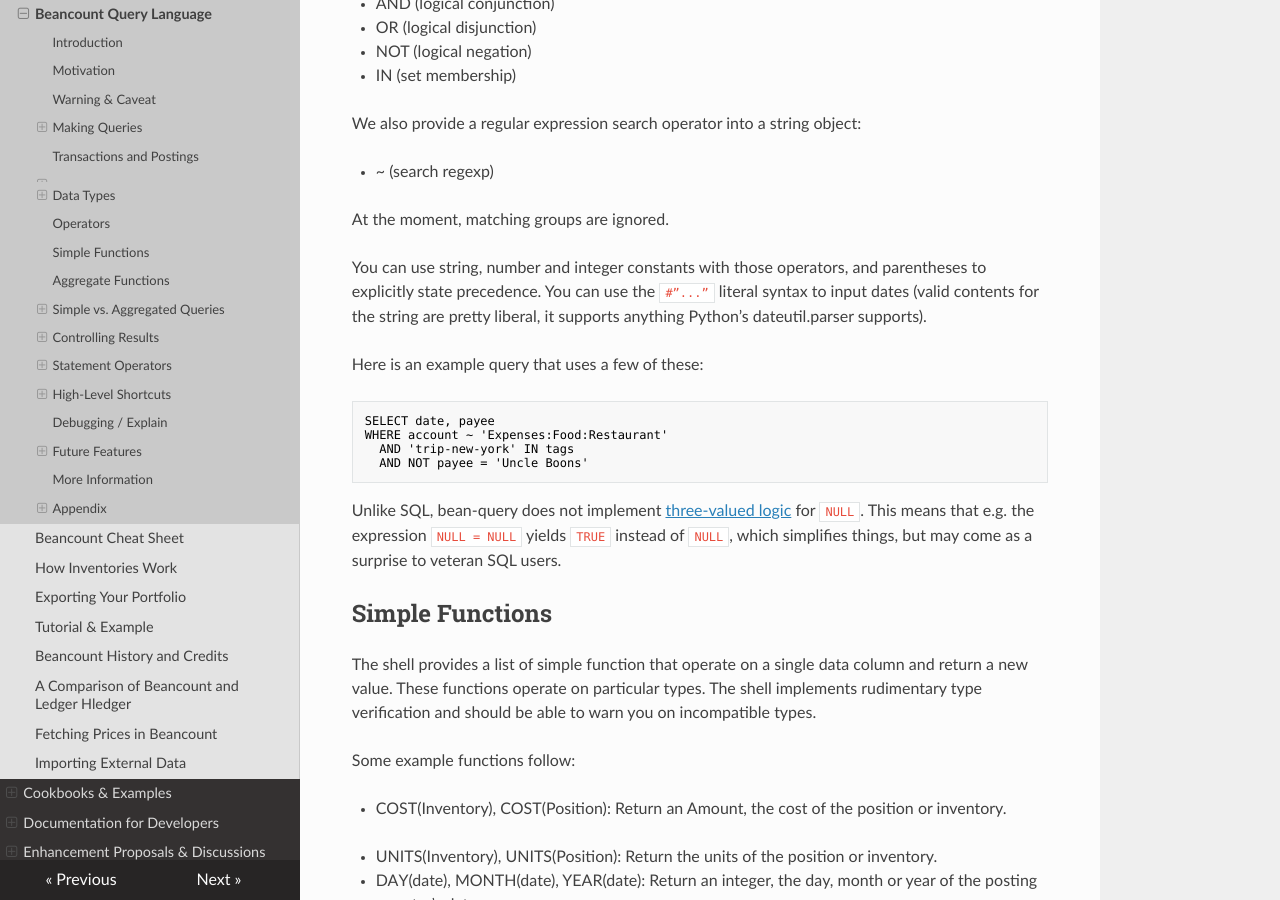
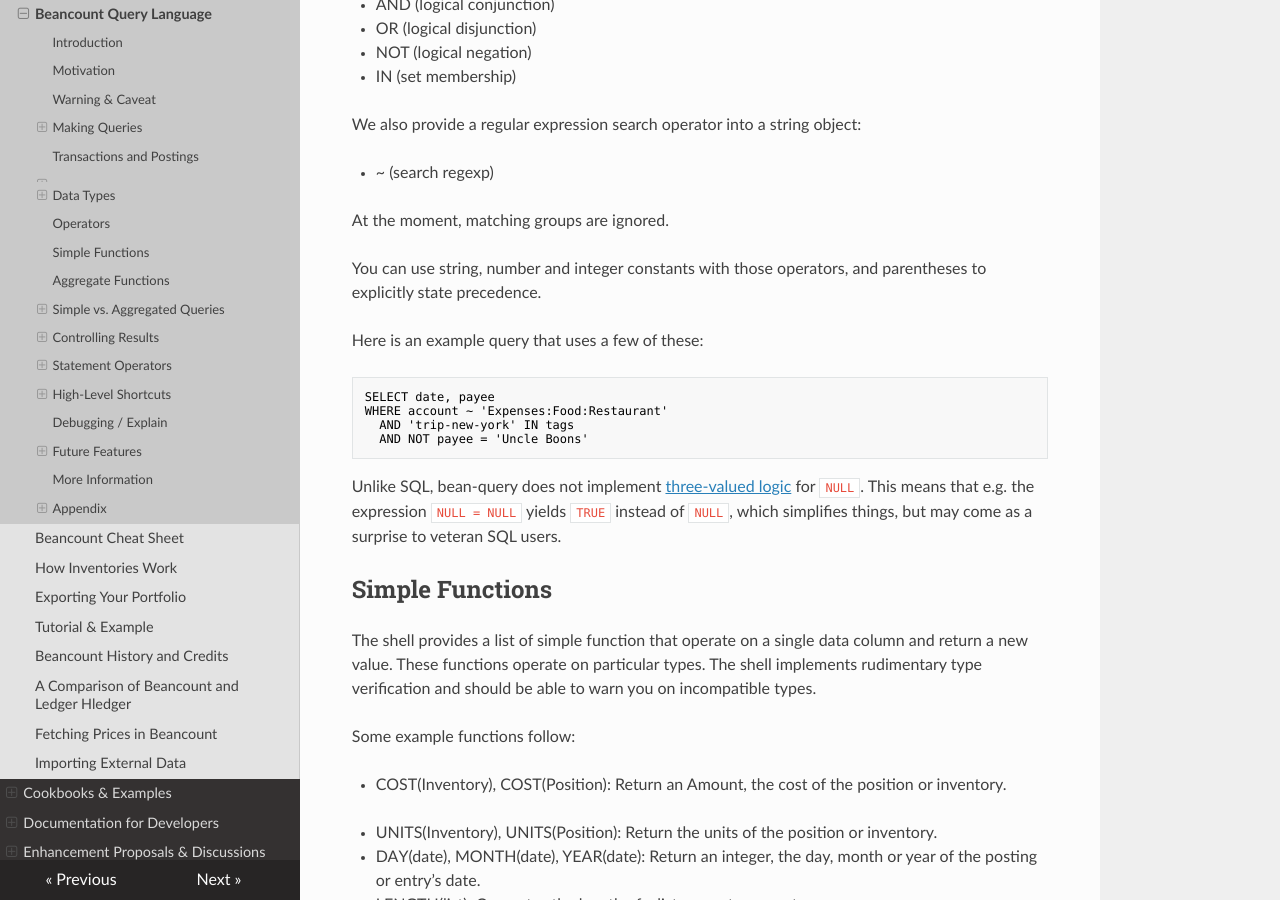
Before and after one commit to beancount/docs, an MkDocs documentation site: the page built from docs/beancount_query_language.md, in a window 1280 px wide and 900 px high, scrolled down 8271 px. Built offline with MkDocs 1.6.1, drawn with Linux system fonts in a browser that asks for light colours; some of the changed text lies outside the part shown.

Commit message:
Updating date parsing instructions after previous syntax was removed

```diff
--- a/docs/beancount_query_language.md
+++ b/docs/beancount_query_language.md
@@ -175,7 +175,7 @@
 
 -   String (Python str)
 
--   Date (a datetime.date instance). You can parse a date with the `#"..."` syntax; this uses Python’s dateutil module and is pretty liberal in the formats it accepts.
+-   Date (a datetime.date instance). Dates are entered in `YYYY-MM-DD` format: `SELECT * WHERE date < 2024-05-01`.
 
 -   Integer (Python int)
 
@@ -241,7 +241,7 @@
 
 At the moment, matching groups are ignored.
 
-You can use string, number and integer constants with those operators, and parentheses to explicitly state precedence. You can use the `#”...”` literal syntax to input dates (valid contents for the string are pretty liberal, it supports anything Python’s dateutil.parser supports).
+You can use string, number and integer constants with those operators, and parentheses to explicitly state precedence.
 
 Here is an example query that uses a few of these:
 
```
